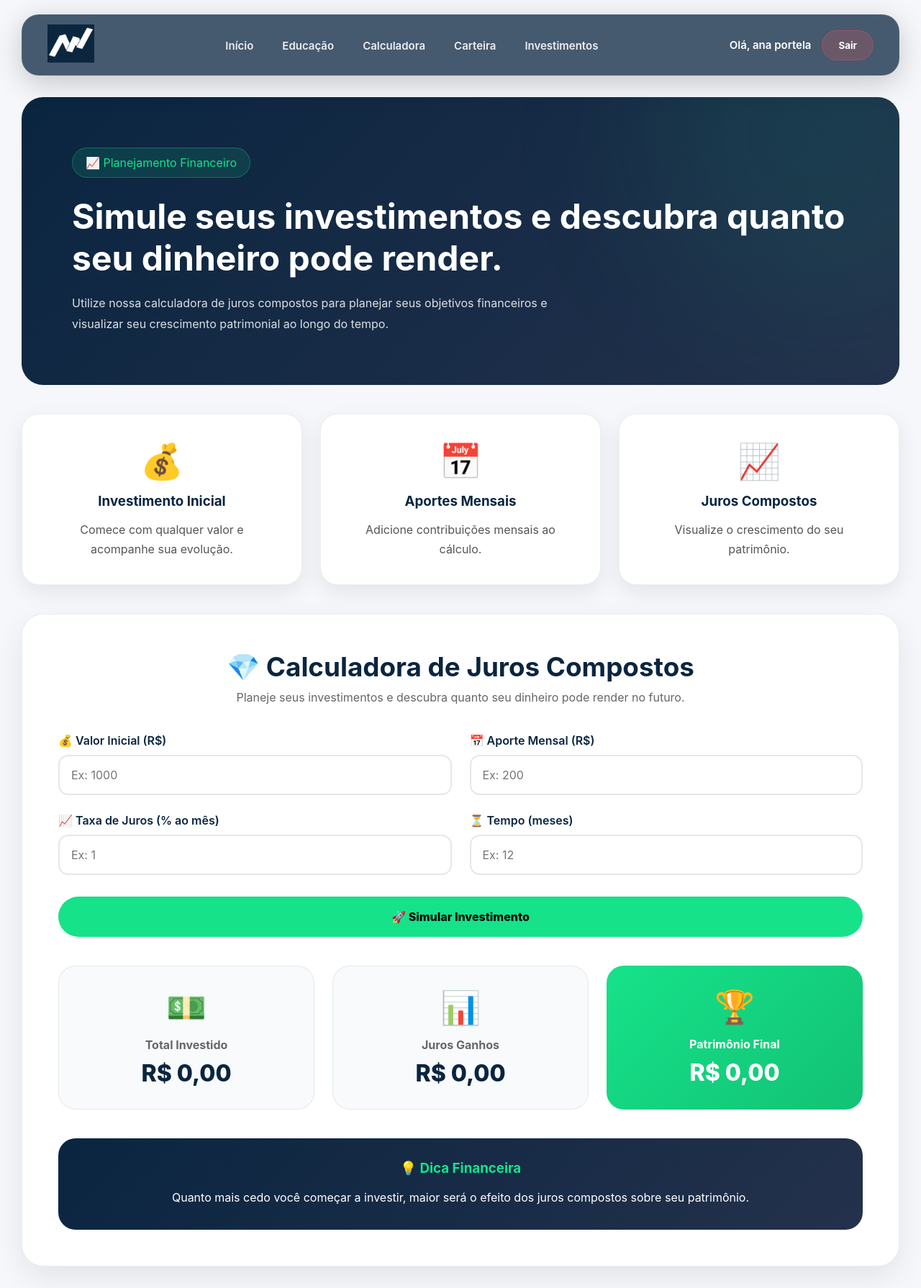
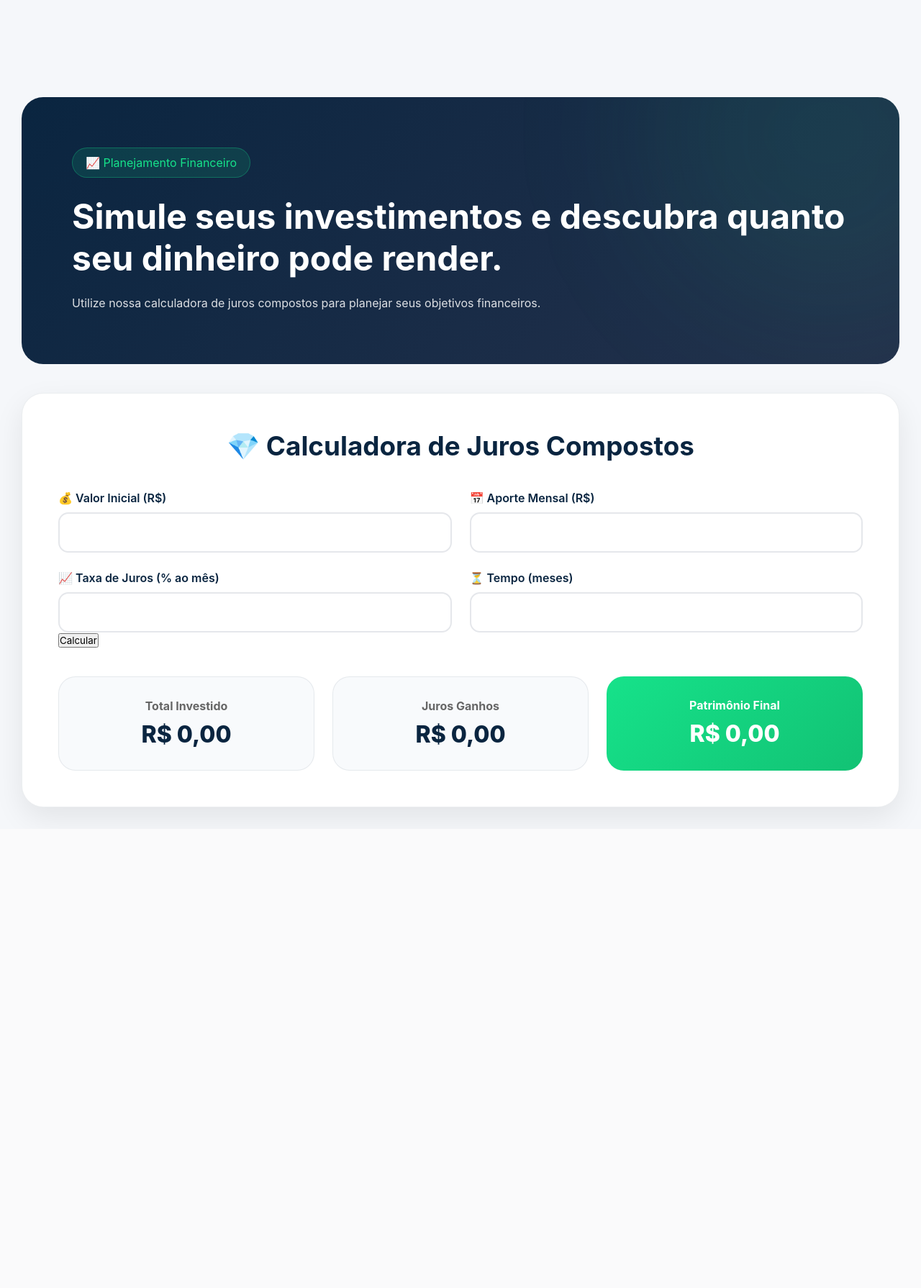
Before and after one commit to BryanSoares59d/PTCC-EducacaoFinanceira, a PHP site: page /calculadora.php in a window 1280 px wide. Shown: the whole page at 72% size. After the commit the page ends 1142 px from the top, so only its background shows below. Run offline with PHP 8.4, Linux system fonts and the light colour scheme; a user stored in the database is signed in; data comes from the database, SQL or seed files in the repository.

Commit message:
Add files via upload

```diff
--- a/calculadora.php
+++ b/calculadora.php
@@ -9,22 +9,34 @@ if (!isset($_SESSION['id'])) {
 
 $usuario_id = $_SESSION['id'];
 
-$sql = "
-SELECT
-SUM(CASE WHEN tipo='entrada' THEN valor ELSE 0 END)
--
-SUM(CASE WHEN tipo='saida' THEN valor ELSE 0 END)
-AS saldo
-FROM movimentacoes
-WHERE usuario_id = ?
-";
+// valores padrão (evita erro quando abre a página)
+$valor_inicial = 0;
+$aporte_mensal = 0;
+$taxa_juros = 0;
+$tempo = 0;
 
-$stmt = $pdo->prepare($sql);
-$stmt->execute([$usuario_id]);
+$valor_final = 0;
+$total_investido = 0;
+$lucro = 0;
 
-$resultado = $stmt->fetch(PDO::FETCH_ASSOC);
+// só calcula se veio POST
+if ($_SERVER['REQUEST_METHOD'] === 'POST') {
 
-$saldo = $resultado['saldo'] ?? 0;
+    $valor_inicial = floatval($_POST['valor_inicial']);
+    $aporte_mensal = floatval($_POST['aporte_mensal']);
+    $taxa_juros = floatval($_POST['taxa_juros']) / 100;
+    $tempo = intval($_POST['tempo']);
+
+    $valor_final = $valor_inicial;
+
+    for ($i = 1; $i <= $tempo; $i++) {
+        $valor_final = ($valor_final + $aporte_mensal) * (1 + $taxa_juros);
+    }
+
+    $total_investido = $valor_inicial + ($aporte_mensal * $tempo);
+
+    $lucro = $valor_final - $total_investido;
+}
 ?>
 
 <!DOCTYPE html>
@@ -36,220 +48,90 @@ $saldo = $resultado['saldo'] ?? 0;
 </head>
 <body>
 
-  <!-- Main -->
+<div class="container">
 <main class="main">
 
-    <!-- NOVA NAVBAR -->
-    <header>
-        <a href="home.php">
-            <img class="logo" src="img/logo.png" alt="Logo">
-        </a>
-
-        <nav>
-            <ul>
-                <li><a href="home.php">Início</a></li>
-                <li><a href="#educacao">Educação</a></li>
-                <li><a href="calculadora.php">Calculadora</a></li>
-                <li><a href="carteira.php">Carteira</a></li>
-                <li><a href="#investimentos">Investimentos</a></li>
-            </ul>
-        </nav>
-
-        <div class="home_bot">
-            <?php if (isset($_SESSION['id'])): ?>
-                <div class="user_area">
-                    <span class="user_name">
-                        Olá, <?php echo $_SESSION['nome']; ?>
-                    </span>
-                    <a href="logout.php">
-                        <button class="button_log sair">Sair</button>
-                    </a>
-                </div>
-            <?php else: ?>
-                <a href="cadastro.php">
-                    <button class="button_log">Registrar</button>
-                </a>
-                <a href="login.php">
-                    <button class="button_log conectar">Entrar</button>
-                </a>
-            <?php endif; ?>
-        </div>
-    </header>
-
-    <!-- MODAL -->
-    <div id="modalFinanceiro" class="modal">
-        <div class="modal_content">
-            <div class="modal_top">
-                <h2>Nova Movimentação</h2>
-                <button class="close_btn" onclick="fecharModal()">✕</button>
-            </div>
-
-            <form method="POST" action="processa_movimentacao.php">
-                <div class="campo">
-                    <label>Tipo</label>
-                    <select name="tipo" id="tipo" required onchange="mudarCategoria()">
-                        <option value="entrada">Entrada</option>
-                        <option value="saida">Saída</option>
-                    </select>
-                </div>
-
-                <div class="campo">
-                    <label>Valor (R$)</label>
-                    <input type="number" step="0.01" name="valor" required>
-                </div>
-
-                <div class="campo">
-                    <label>Descrição</label>
-                    <input type="text" name="descricao" required>
-                </div>
-
-                <div class="campo">
-                    <label>Categoria</label>
-                    <select name="categoria" id="categoria" required></select>
-                </div>
-
-                <button class="btn-salvar" type="submit">Salvar Movimentação</button>
-            </form>
-        </div>
-    </div>
-
-    <!-- HERO DA CALCULADORA -->
+<!-- HERO -->
 <section class="hero-calculadora">
     <div class="hero-text">
         <span class="badge">📈 Planejamento Financeiro</span>
+
         <h1>Simule seus investimentos e descubra quanto seu dinheiro pode render.</h1>
-            <p>Utilize nossa calculadora de juros compostos para planejar seus objetivos financeiros e visualizar seu crescimento patrimonial ao longo do tempo.</p>
+
+        <p>
+            Utilize nossa calculadora de juros compostos para planejar seus objetivos financeiros.
+        </p>
     </div>
 </section>
 
-    <!-- CARDS INFORMATIVOS -->
-    <section class="info-cards">
-        <div class="info-card">
-            <span>💰</span>
-            <h3>Investimento Inicial</h3>
-            <p>Comece com qualquer valor e acompanhe sua evolução.</p>
+<!-- FORM -->
+<section class="content">
+
+<div class="calculadora-box">
+
+<div class="titulo-calculadora">
+    <h2>💎 Calculadora de Juros Compostos</h2>
 </div>
 
-        <div class="info-card">
-            <span>📅</span>
-            <h3>Aportes Mensais</h3>
-            <p>Adicione contribuições mensais ao cálculo.</p>
-        </div>
+<form method="post">
+<div class="form-grid">
 
-        <div class="info-card">
-            <span>📈</span>
-            <h3>Juros Compostos</h3>
-            <p>Visualize o crescimento do seu patrimônio.</p>
-        </div>
-    </section>
-
-    <!-- CALCULADORA -->
-    <section class="content">
-        <div class="calculadora-box">
-            <div class="titulo-calculadora">
-                <h2>💎 Calculadora de Juros Compostos</h2>
-                <p class="subtitle">Planeje seus investimentos e descubra quanto seu dinheiro pode render no futuro.</p>
-            </div>
-
-            <div class="form-grid">
     <div class="input-group">
         <label>💰 Valor Inicial (R$)</label>
-                    <input type="number" id="valorInicial" placeholder="Ex: 1000">
+        <input name="valor_inicial" type="number" required>
     </div>
 
     <div class="input-group">
         <label>📅 Aporte Mensal (R$)</label>
-                    <input type="number" id="aporteMensal" placeholder="Ex: 200">
+        <input name="aporte_mensal" type="number" required>
     </div>
 
     <div class="input-group">
         <label>📈 Taxa de Juros (% ao mês)</label>
-                    <input type="number" id="juros" placeholder="Ex: 1">
+        <input name="taxa_juros" type="number" step="0.01" required>
     </div>
 
     <div class="input-group">
         <label>⏳ Tempo (meses)</label>
-                    <input type="number" id="meses" placeholder="Ex: 12">
-                </div>
+        <input name="tempo" type="number" required>
     </div>
 
-            <button class="btn-calcular" onclick="calcularInvestimento()">🚀 Simular Investimento</button>
+</div>
+
+<button type="submit">Calcular</button>
+</form>
 
 <!-- RESULTADOS -->
 <div class="resultado">
+
     <div class="resultado-card">
-                    <div class="icone-resultado">💵</div>
         <h4>Total Investido</h4>
-                    <p id="investido">R$ 0,00</p>
+        <p>
+            R$ <?= number_format($total_investido, 2, ',', '.'); ?>
+        </p>
     </div>
 
     <div class="resultado-card">
-                    <div class="icone-resultado">📊</div>
         <h4>Juros Ganhos</h4>
-                    <p id="jurosGanhos">R$ 0,00</p>
+        <p>
+            R$ <?= number_format($lucro, 2, ',', '.'); ?>
+        </p>
     </div>
 
     <div class="resultado-card destaque">
-                    <div class="icone-resultado">🏆</div>
         <h4>Patrimônio Final</h4>
-                    <p id="resultadoFinal">R$ 0,00</p>
-                </div>
+        <p>
+            R$ <?= number_format($valor_final, 2, ',', '.'); ?>
+        </p>
     </div>
 
-            <!-- FRASE MOTIVACIONAL -->
-            <div class="frase-financeira">
-                <h3>💡 Dica Financeira</h3>
-                <p>Quanto mais cedo você começar a investir, maior será o efeito dos juros compostos sobre seu patrimônio.</p>
 </div>
+
 </div>
 </section>
 
 </main>
-
-<script>
-const categorias = {
-    entrada: [
-        { value: "salario", text: "💵 Salário" },
-        { value: "bonus", text: "🎁 Bônus" },
-        { value: "freelance", text: "💻 Freelance" },
-        { value: "investimentos", text: "📈 Investimentos" },
-        { value: "outros", text: "📦 Outros" }
-    ],
-    saida: [
-        { value: "alimentacao", text: "🍔 Alimentação" },
-        { value: "transporte", text: "🚗 Transporte" },
-        { value: "moradia", text: "🏠 Moradia" },
-        { value: "lazer", text: "🎮 Lazer" },
-        { value: "saude", text: "🏥 Saúde" },
-        { value: "educacao", text: "📚 Educação" },
-        { value: "contas", text: "🧾 Contas" },
-        { value: "outros", text: "📦 Outros" }
-    ]
-};
-
-function mudarCategoria() {
-    const tipo = document.getElementById("tipo").value;
-    const select = document.getElementById("categoria");
-    select.innerHTML = "";
-    categorias[tipo].forEach(categoria => {
-        const option = document.createElement("option");
-        option.value = categoria.value;
-        option.textContent = categoria.text;
-        select.appendChild(option);
-    });
-}
-
-function abrirModal() {
-    document.getElementById("modalFinanceiro").style.display = "flex";
-    mudarCategoria();
-}
-
-function fecharModal() {
-    document.getElementById("modalFinanceiro").style.display = "none";
-}
-
-document.addEventListener("DOMContentLoaded", mudarCategoria);
-</script>
+</div>
 
 </body>
 </html>
```
Lines whose indentation alone changed are shown as unchanged.
